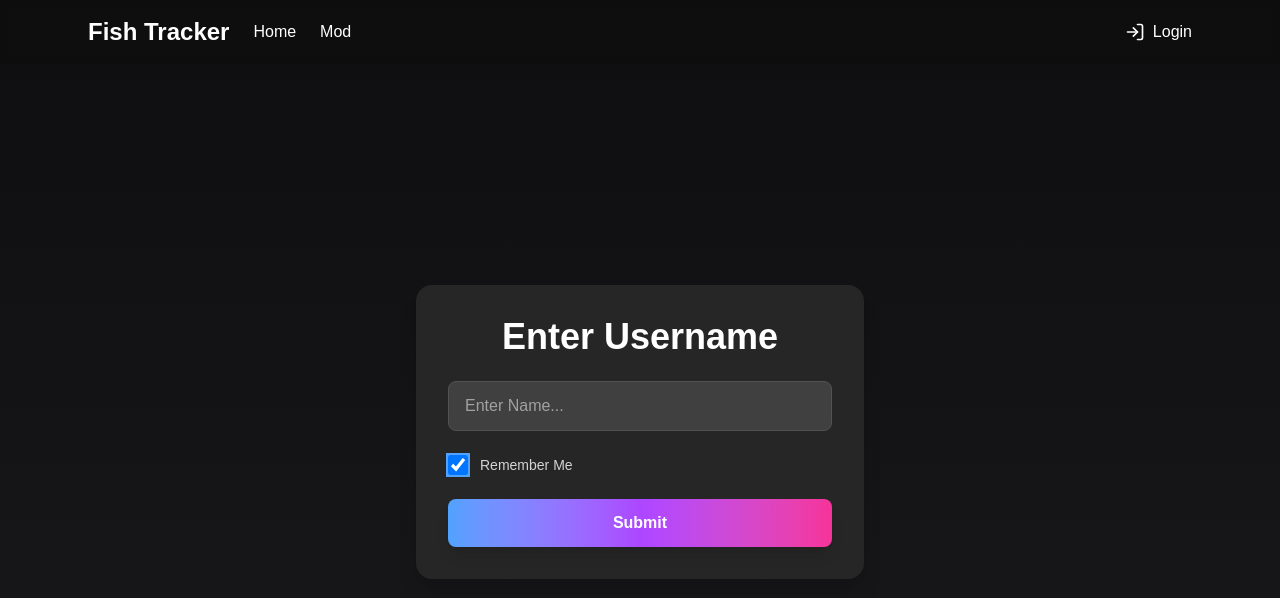
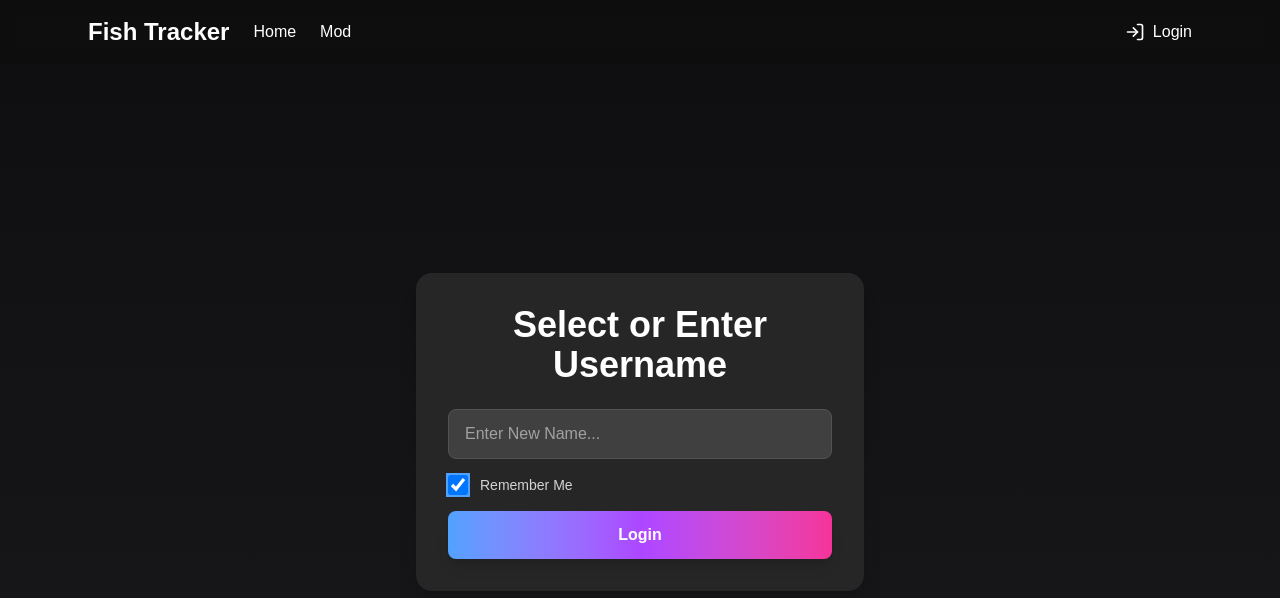
Before and after one commit to PetarMc1/fish-tracker, a Next.js app in the folder frontend/: page /login in a window 1280 px wide. Shown: the top 598 px of the page. Built offline with nearby package versions, Linux system fonts and the light colour scheme.

Commit message:
feat(frontend): add account switching and recent accounts display in login form

```diff
--- a/frontend/src/components/NavBar.tsx
+++ b/frontend/src/components/NavBar.tsx
@@ -9,6 +9,7 @@ export default function Navbar() {
   const [isLoggedIn, setIsLoggedIn] = useState(false);
   const [menuOpen, setMenuOpen] = useState(false);
   const [userName, setUserName] = useState<string | null>(null);
+  const [accounts, setAccounts] = useState<string[]>([]);
   const router = useRouter();
   const menuRef = useRef<HTMLDivElement>(null);
 
@@ -17,6 +18,10 @@ export default function Navbar() {
       const id = Cookies.get("fishUsername") || null;
       setUserName(id);
       setIsLoggedIn(!!id);
+      const storedAccounts = localStorage.getItem("fishAccounts");
+      if (storedAccounts) {
+        setAccounts(JSON.parse(storedAccounts));
+      }
     };
 
     checkLogin();
@@ -29,6 +34,10 @@ export default function Navbar() {
       const id = Cookies.get("fishUsername") || null;
       setUserName(id);
       setIsLoggedIn(!!id);
+      const storedAccounts = localStorage.getItem("fishAccounts");
+      if (storedAccounts) {
+        setAccounts(JSON.parse(storedAccounts));
+      }
     }, 1000);
     return () => clearInterval(interval);
   }, []);
@@ -53,6 +62,15 @@ export default function Navbar() {
     setIsLoggedIn(false);
     setMenuOpen(false);
     router.push("/logged-out");
+  };
+
+  const handleSwitchAccount = (newUsername: string) => {
+    Cookies.set("fishUsername", newUsername, { expires: 365 });
+    setUserName(newUsername);
+    setMenuOpen(false);
+    window.dispatchEvent(new Event("storage"));
+    // Reload to update the page with new username
+    window.location.reload();
   };
 
   return (
@@ -133,6 +151,31 @@ export default function Navbar() {
                   <li className="px-4 py-2 text-sm text-neutral-400 select-text break-all">
                     <span className="font-semibold text-white">User:</span> {userName}
                   </li>
+                  {accounts.length > 1 && (
+                    <>
+                      <li className="px-4 py-2 text-xs text-neutral-500 uppercase tracking-wide">
+                        Switch Accounts
+                      </li>
+                      {accounts.filter(acc => acc !== userName).map(acc => (
+                        <li key={acc}>
+                          <button
+                            onClick={() => handleSwitchAccount(acc)}
+                            className="w-full text-left px-6 py-2 text-sm text-white hover:bg-neutral-700 transition-colors"
+                          >
+                            {acc}
+                          </button>
+                        </li>
+                      ))}
+                    </>
+                  )}
+                  <li>
+                    <button
+                      onClick={() => router.push("/login")}
+                      className="w-full text-left px-4 py-2 text-sm text-white hover:bg-blue-600 transition-colors"
+                    >
+                      Add Account
+                    </button>
+                  </li>
                   <li>
                     <button
                       onClick={handleLogout}
--- a/frontend/src/pages/login.tsx
+++ b/frontend/src/pages/login.tsx
@@ -1,39 +1,79 @@
 "use client";
 
-import { useState } from "react";
+import { useState, useEffect } from "react";
 import { useRouter } from "next/navigation";
 import Cookies from "js-cookie";
 import { motion } from "framer-motion";
 
 export default function LoginPage() {
   const [username, setUsername] = useState("");
+  const [accounts, setAccounts] = useState<string[]>([]);
   const [rememberMe, setRememberMe] = useState(true);
   const router = useRouter();
+
+  useEffect(() => {
+    const storedAccounts = localStorage.getItem("fishAccounts");
+    if (storedAccounts) {
+      setAccounts(JSON.parse(storedAccounts));
+    }
+  }, []);
 
   const handleLogin = (e: React.FormEvent) => {
     e.preventDefault();
     if (!username.trim()) return;
 
+    const trimmedUsername = username.trim();
+    const updatedAccounts = [...new Set([...accounts, trimmedUsername])];
+    setAccounts(updatedAccounts);
+    localStorage.setItem("fishAccounts", JSON.stringify(updatedAccounts));
+
     const cookieOptions = rememberMe ? { expires: 365 } : {};
-    Cookies.set("fishUsername", username.trim(), cookieOptions);
+    Cookies.set("fishUsername", trimmedUsername, cookieOptions);
+    window.dispatchEvent(new Event("storage"));
+    router.push("/stats");
+  };
+
+  const handleSelectAccount = (selectedUsername: string) => {
+    const updatedAccounts = [...new Set([...accounts, selectedUsername])];
+    setAccounts(updatedAccounts);
+    localStorage.setItem("fishAccounts", JSON.stringify(updatedAccounts));
+
+    Cookies.set("fishUsername", selectedUsername, { expires: 365 });
     window.dispatchEvent(new Event("storage"));
     router.push("/stats");
   };
 
   return (
     <main className="min-h-screen bg-gradient-to-b from-[#0f0f11] to-[#1a1a1d] text-white font-sans flex items-center justify-center pb-16">
-      <motion.form
-        onSubmit={handleLogin}
+      <motion.div
         initial={{ opacity: 0, y: 20 }}
         animate={{ opacity: 1, y: 0 }}
         transition={{ duration: 0.7 }}
         className="bg-neutral-800 p-8 rounded-2xl shadow-xl w-full max-w-md text-center space-y-6"
       >
-        <h1 className="text-4xl font-bold">Enter Username</h1>
+        <h1 className="text-4xl font-bold">Select or Enter Username</h1>
 
+        {accounts.length > 0 && (
+          <div className="space-y-2">
+            <h2 className="text-lg font-semibold">Recent Accounts</h2>
+            <div className="space-y-1">
+              {accounts.map((acc) => (
+                <button
+                  key={acc}
+                  onClick={() => handleSelectAccount(acc)}
+                  className="w-full bg-neutral-700 hover:bg-neutral-600 border border-neutral-600 rounded-lg px-4 py-2 text-sm transition"
+                >
+                  {acc}
+                </button>
+              ))}
+            </div>
+          </div>
+        )}
+
+        <form onSubmit={handleLogin} className="space-y-4">
           <input
             type="text"
-          placeholder="Enter Name..."
+            placeholder="Enter New Name..."
             value={username}
             onChange={(e) => setUsername(e.target.value)}
             className="w-full bg-neutral-700 border border-neutral-600 rounded-lg px-4 py-3 text-base placeholder-neutral-400 focus:outline-none focus:ring-2 focus:ring-blue-500 transition"
@@ -53,9 +93,10 @@ export default function LoginPage() {
             type="submit"
             className="w-full bg-gradient-to-r from-blue-400 via-purple-500 to-pink-500 hover:from-pink-500 hover:via-purple-500 hover:to-blue-400 text-white font-semibold py-3 rounded-lg shadow-lg transition-transform hover:scale-[1.03]"
           >
-          Submit
+            Login
           </button>
-      </motion.form>
+        </form>
+      </motion.div>
     </main>
   );
 }
```
Lines whose indentation alone changed are shown as unchanged.
